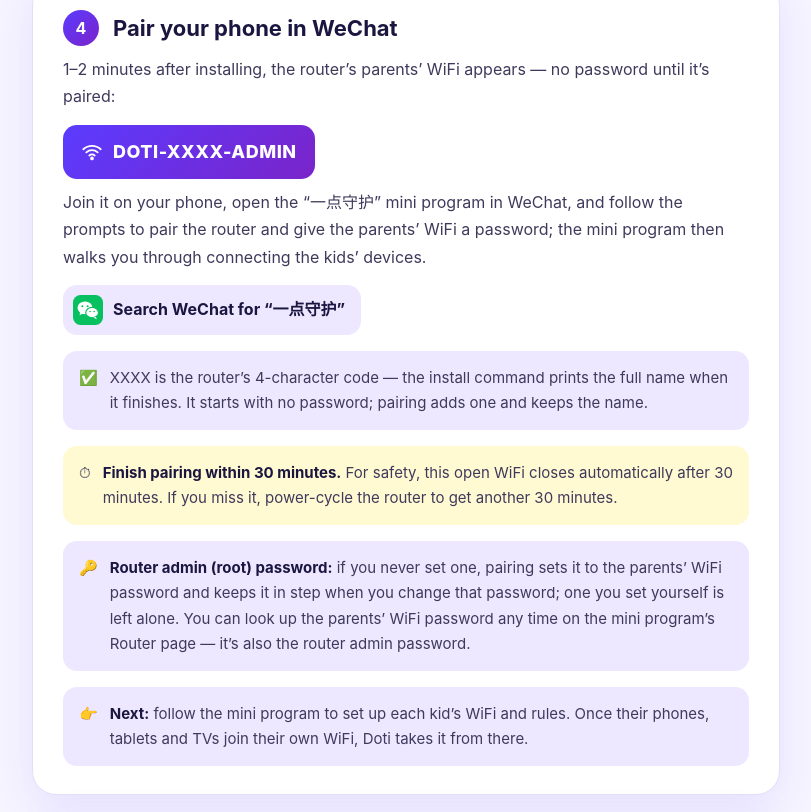
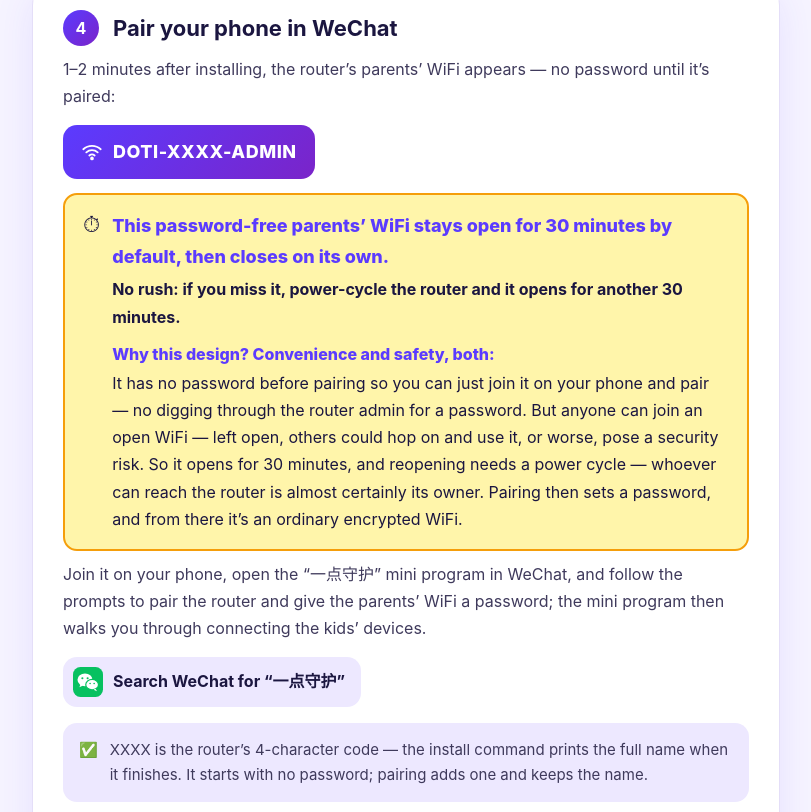
Before and after one commit to xautlx/xautlx.github.io, a plain HTML site: page doti-kids-router/quick-start.html in a window 1280 px wide. Shown: the part 2264-3076 px from the top of the page, without its empty margins (368-1179 px from the left). Drawn offline with Linux system fonts and the light colour scheme.

Commit message:
更新项目主页

```diff
--- a/doti-kids-router/quick-start.html
+++ b/doti-kids-router/quick-start.html
@@ -196,6 +196,12 @@ h1{margin:8px 0 12px;font-size:44px;line-height:1.25;font-weight:850;letter-spac
 .note{display:flex;gap:12px;margin-top:16px;padding:14px 16px;border-radius:14px;background:var(--brand-soft);color:var(--t2);font-size:15px}
 .note.warn{background:color-mix(in srgb,var(--spark) 26%,var(--card))}
 .note .ic{flex:none;font-style:normal}
+.note.alert{margin-top:14px;padding:16px 18px;background:color-mix(in srgb,var(--spark) 48%,var(--card));border:2px solid #f59e0b;color:var(--t1);font-size:16px;line-height:1.7}
+.note.alert .ic{font-size:22px;line-height:1.2}
+.note.alert .big{display:block;margin-bottom:4px;font-size:18px;font-weight:800;color:var(--brand)}
+.note.alert .why{display:block;margin:10px 0 2px;font-weight:800;color:var(--brand)}
+:root[data-theme="dark"] .note.alert{background:color-mix(in srgb,#f59e0b 20%,var(--card))}
+@media (prefers-color-scheme:dark){:root:not([data-theme="light"]) .note.alert{background:color-mix(in srgb,#f59e0b 20%,var(--card))}}
 .note.buy{margin-top:18px;max-width:720px;background:var(--card);border:1px solid var(--line)}
 /* 系统是否合适：三种情况 */
 .branch{display:grid;grid-template-columns:repeat(3,1fr);gap:10px;margin-top:16px}
@@ -373,10 +379,10 @@ var _hmt = _hmt || [];
         <h2><span class="n">4</span><span lang="zh">手机连上家长 WiFi，用小程序绑定</span><span lang="en">Pair your phone in WeChat</span></h2>
         <p><span lang="zh">装好 1–2 分钟后，会出现路由器的家长 WiFi，还没绑定时不用密码：</span><span lang="en">1–2 minutes after installing, the router’s parents’ WiFi appears — no password until it’s paired:</span></p>
         <div class="wifi"><svg viewBox="0 0 24 24" fill="none" stroke="currentColor" stroke-width="2" stroke-linecap="round"><path d="M2.5 9a14 14 0 0 1 19 0M5.8 12.4a9.3 9.3 0 0 1 12.4 0M9.1 15.8a4.6 4.6 0 0 1 5.8 0"/><circle cx="12" cy="19" r="1" fill="currentColor"/></svg>DOTI-XXXX-ADMIN</div>
+        <div class="note alert"><i class="ic">⏱</i><div><span lang="zh"><span class="big">这个无密码的家长 WiFi 默认只开放 30 分钟，到时自动关闭。</span><span class="b">不用着急：错过了就把路由器断电再开，会重新开放 30 分钟。</span><span class="why">为什么这么设计？方便与安全的两头兼顾：</span>新安装程序还没绑定时故意不设密码，是为了装好拿手机一连就能绑，不用先去路由器后台找密码、抄密码。但开放的 WiFi 谁都能连，一直开着就容易被其他人连上蹭网，甚至会有安全风险。所以只开 30 分钟，想再开得断电重启路由器——能碰到路由器的，基本就是它的主人。绑定时会给它设上密码，之后就是普通的加密 WiFi。</span><span lang="en"><span class="big">This password-free parents’ WiFi stays open for 30 minutes by default, then closes on its own.</span><span class="b">No rush: if you miss it, power-cycle the router and it opens for another 30 minutes.</span><span class="why">Why this design? Convenience and safety, both:</span>It has no password before pairing so you can just join it on your phone and pair — no digging through the router admin for a password. But anyone can join an open WiFi — left open, others could hop on and use it, or worse, pose a security risk. So it opens for 30 minutes, and reopening needs a power cycle — whoever can reach the router is almost certainly its owner. Pairing then sets a password, and from there it’s an ordinary encrypted WiFi.</span></div></div>
         <p><span lang="zh">手机连上它，打开微信小程序「一点守护」，按提示绑定路由器、给家长 WiFi 设个密码就好了；孩子的 WiFi 进小程序后按引导再连。</span><span lang="en">Join it on your phone, open the “一点守护” mini program in WeChat, and follow the prompts to pair the router and give the parents’ WiFi a password; the mini program then walks you through connecting the kids’ devices.</span></p>
         <div class="wx"><img src="assets/intro-wechat.svg" alt=""><span lang="zh">微信里搜索「一点守护」</span><span lang="en">Search WeChat for “一点守护”</span></div>
         <div class="note"><i class="ic">✅</i><div><span lang="zh">XXXX 是路由器的 4 位编号，安装完成时命令行里会显示完整名字；一开始不用密码，绑定时会给它设上密码，名字不变。</span><span lang="en">XXXX is the router’s 4-character code — the install command prints the full name when it finishes. It starts with no password; pairing adds one and keeps the name.</span></div></div>
-        <div class="note warn"><i class="ic">⏱</i><div><span lang="zh"><span class="b">请在 30 分钟内完成绑定。</span>为了安全，这个不用密码的 WiFi 只开 30 分钟，到时自动关闭；过了时间，把路由器断电再开，会再开 30 分钟。</span><span lang="en"><span class="b">Finish pairing within 30 minutes.</span> For safety, this open WiFi closes automatically after 30 minutes. If you miss it, power-cycle the router to get another 30 minutes.</span></div></div>
         <div class="note"><i class="ic">🔑</i><div><span lang="zh"><span class="b">路由器管理页的 root 密码：</span>原来没设的，绑定后自动设成家长 WiFi 密码，以后改家长 WiFi 密码时一起改；自己设过的不动。家长 WiFi 密码随时能在小程序「路由器」页查看，它也是路由器管理页的密码。</span><span lang="en"><span class="b">Router admin (root) password:</span> if you never set one, pairing sets it to the parents’ WiFi password and keeps it in step when you change that password; one you set yourself is left alone. You can look up the parents’ WiFi password any time on the mini program’s Router page — it’s also the router admin password.</span></div></div>
         <div class="note"><i class="ic">👉</i><div><span lang="zh"><span class="b">接下来：</span>跟着小程序给每个孩子设好 WiFi 和规则，孩子的手机、平板、电视连上自己的 WiFi，就开始管理了。</span><span lang="en"><span class="b">Next:</span> follow the mini program to set up each kid’s WiFi and rules. Once their phones, tablets and TVs join their own WiFi, Doti takes it from there.</span></div></div>
       </section>
@@ -415,6 +421,7 @@ var _hmt = _hmt || [];
           </dd>
           <dt><span lang="zh">安装命令报错、装不上？</span><span lang="en">The install command fails?</span></dt><dd><span lang="zh">软件源相关的报错见上一条；剩余空间不足 800KB 的路由器也装不了；第三方或厂商固件装不上时，见第 1 步「原装系统不是 OpenWrt？」。</span><span lang="en">For feed-related errors, see the previous question. Routers with under 800 KB free can’t install it. If third-party or vendor firmware won’t take it, see “Stock firmware isn’t OpenWrt?” in step 1.</span></dd>
           <dt><span lang="zh">搜不到 DOTI-XXXX-ADMIN？</span><span lang="en">Can’t see DOTI-XXXX-ADMIN?</span></dt><dd><span lang="zh">装好后要等 1–2 分钟；超过 30 分钟没绑定会自动关闭，把路由器断电再开就会重新出现。</span><span lang="en">Give it 1–2 minutes after installing. It closes after 30 minutes if unpaired — power-cycle the router to bring it back.</span></dd>
+          <dt id="root-pw"><span lang="zh">装好后进路由器后台要密码？</span><span lang="en">The router admin asks for a password after installing?</span></dt><dd><span lang="zh">自己刷机安装、root 原来没设密码的，不用密码的家长 WiFi 开放的这 30 分钟里，路由器后台（LuCI / SSH）的 root 临时用默认密码 <code>Passwd4Doti</code>，免得连上家长 WiFi 的人直接进后台；家长 WiFi 关闭后恢复原样（空密码）。绑定后 root 密码换成家长 WiFi 密码。想用自己的密码可以执行 <code>passwd</code> 修改，自己改过的不会被动。</span><span lang="en">If you installed it yourself and root had no password, then while the password-free parents’ Wi-Fi is open (those 30 minutes) the router admin (LuCI / SSH) temporarily uses the default root password <code>Passwd4Doti</code>, so whoever joins that Wi-Fi can’t walk straight into the admin. Once the parents’ Wi-Fi closes, root goes back to how it was (no password). After pairing, the root password becomes the parents’ Wi-Fi password. Want your own? Run <code>passwd</code> — a password you set yourself is never touched.</span></dd>
           <dt><span lang="zh">要花钱吗？</span><span lang="en">Does it cost anything?</span></dt><dd><span lang="zh">现在免费使用，在家管理、远程管理都不收费，也不会自动扣费。以后如果有调整，至少提前 3 个月在小程序里告诉大家。详见<a href="./#fee">首页「关于费用」</a>。</span><span lang="en">It's free to use for now — both at home and remotely — and nothing is ever charged automatically. If that changes, we'll say so in the mini program at least 3 months ahead. See <a href="./#fee">About costs on the home page</a>.</span></dd>
         </dl>
       </section>
```
